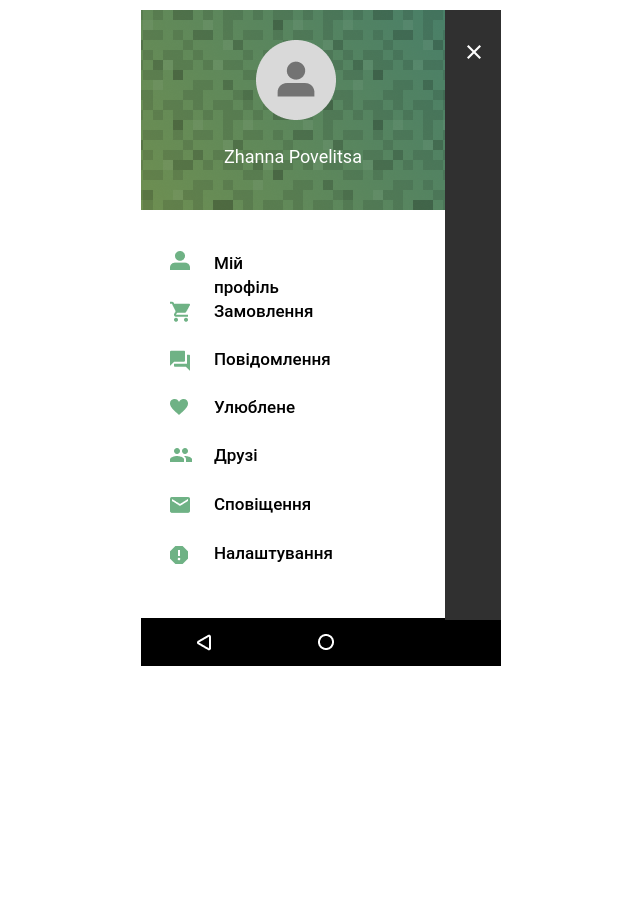
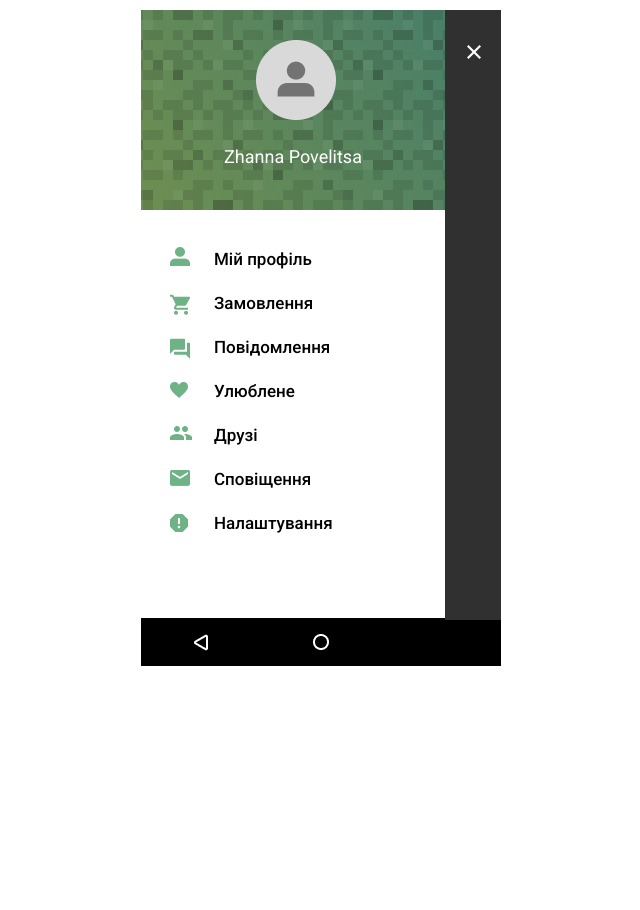
Before and after one commit to Web-21/pz-1-4, a plain HTML site: page acc.html in a window 1280 px wide. Shown: the whole page, without its empty margins (419-1059 px from the left). Drawn offline with Linux system fonts and the light colour scheme.

Commit message:
fixed version

```diff
--- a/acc.html
+++ b/acc.html
@@ -10,7 +10,6 @@
     <link rel="stylesheet" type="text/css" href="./css/menu.css" />
   </head>
   <body>
-
     <div class="up">
       <div class="side_nav">
         <div class="rectangles">
@@ -18,55 +17,58 @@
             <div class="photo"></div>
           </div>
           <div class="text">
-                    <a> Zhanna Povelitsa</a>
+            <a class="my_name"> Zhanna Povelitsa</a>
           </div>
         </div>
-            <div class="choices">
-                <div class="icons">
-                    <div class="my_profile"></div>
-                    <div class="purchases"></div>
-                    <div class="mess"></div>
-                    <div class="favourite"></div>
-                    <div class="friends"></div>
-                    <div class="messages"></div>
-                    <div class="spam"></div>
-                </div>
-                <div class="points">
-                    <div class="prof">
-                        <a>Мій профіль</a>
-                    </div>
-                    <div class="zam">
-                        <a>Замовлення</a>
-                    </div>
-                    <div class="pov">
-                        <a>Повідомлення</a>
-                    </div>
-                    <div class="fav">
-                        <a>Улюблене</a>
-                    </div>
-                    <div class="fri">
-                        <a>Друзі</a>
-                    </div>
-                    <div class="spov">
-                        <a>Сповіщення</a>
-                    </div>
-                    <div class="settings">
-                        <a>Налаштування</a>
-                    </div>
-                </div>
-            </div>
+        <nav class="choices">
+          <ul class="icons">
+            <li class="my_profile"></li>
+            <li class="purchases"></li>
+            <li class="icons_blocks mess"></li>
+            <li class="icons_blocks favourite"></li>
+            <li class="icons_blocks friends"></li>
+            <li class="icons_blocks messages"></li>
+            <li class="icons_blocks spam"></li>
+          </ul>
+          <ul class="points">
+            <li class="text_myprofile">
+              <a href="#">Мій профіль</a>
+            </li>
+            <li class="text_myprofile">
+              <a href="#">Замовлення</a>
+            </li>
+            <li class="text_myprofile">
+              <a href="#">Повідомлення</a>
+            </li>
+            <li class="text_myprofile">
+              <a href="#">Улюблене</a>
+            </li>
+            <li class="text_myprofile">
+              <a href="#">Друзі</a>
+            </li>
+            <li class="text_myprofile">
+              <a href="#">Сповіщення</a>
+            </li>
+            <li class="text_myprofile">
+              <a href="#">Налаштування</a>
+            </li>
+          </ul>
+        </nav>
         <div class="close"></div>
       </div>
-      <div class="b">
+      <div class="block">
         <div class="close">
-            <div class="c" onclick="location.href='index.html'"></div>
+          <div class="cross" onclick="location.href='index.html'"></div>
         </div>
       </div>
     </div>
     <div class="navbar">
-        <div class="back"></div>
-        <div class="home"></div>
-        <div class="recent"></div>
+      <div class="panel_of_manage back"></div>
+      <div class="panel_of_manage home"></div>
+      <div class="panel_of_manage recent"></div>
     </div>
   </body>
+  <style>
+    @import url("https://fonts.googleapis.com/css2?family=Roboto:ital,wght@0,100;0,300;0,400;0,500;0,700;0,900;1,100;1,300;1,400;1,500;1,700;1,900&display=swap");
+  </style>
 </html>
--- a/css/detail_page.css
+++ b/css/detail_page.css
@@ -1,7 +1,12 @@
+:root {
+  --general-bg-color: #303030;
+  --color-text: #6fb285;
+  --white-color: #fff;
+}
 .background_detail_page {
   width: 360px;
   height: 1080px;
-  background-color: #303030;
+  background-color: var(--general-bg-color);
   margin-left: 550px;
 }
 .app_bar_bg {
@@ -22,26 +27,25 @@
   height: 24px;
   margin-top: 40px;
   margin-left: 40px;
-  font: Roboto;
-  font-size: 20px;
+  font-family: Roboto;
+  font-size: 18px;
   font-weight: 500;
   line-height: 23.44px;
   text-align: left;
-  color: #ffffff;
+  color: var(--white-color);
 }
 .three_points {
   width: 12px;
   height: 24px;
   margin-left: 50px;
   margin-top: 45px;
-  color: #ffffff;
+  color: var(--white-color);
 }
-
 .explotion {
   background-image: url(../img/news/explotion.png);
   width: 340px;
   height: 260px;
-  border: 1px solid #303030;
+  border: 1px solid var(--general-bg-color);
   background-repeat: no-repeat;
   margin-left: 8px;
 }
@@ -67,9 +71,9 @@
   font-weight: 400;
   line-height: 24px;
   text-align: left;
-  color: #fff;
+  color: var(--white-color);
 }
-.sharelike1 {
+.share_like {
   display: flex;
 }
 .like {
@@ -138,7 +142,7 @@
   font-weight: 400;
   line-height: 24px;
   text-align: left;
-  color: #ffffff;
+  color: var(--white-color);
 }
 .man_photo {
   width: 40px;
@@ -165,8 +169,7 @@
 .woman {
   display: flex;
 }
-.text_mess1,
-.text_mess2 {
+.text_mess {
   width: 226px;
   height: 160px;
   font-family: Roboto;
@@ -205,12 +208,12 @@
   font-weight: 400;
   line-height: 24px;
   text-align: left;
-  color: #ffffff;
+  color: var(--white-color);
   margin-left: 20px;
   margin-bottom: 15px;
 }
 .date {
-  width: 148px;
+  width: 180px;
   height: 26px;
   display: flex;
 }
@@ -223,25 +226,30 @@
   margin-top: 5px;
 }
 .cal_text {
-  width: 102px;
+  width: 130px;
   height: 54px;
   font-family: Roboto;
   font-size: 16px;
   font-weight: 400;
   line-height: 24px;
   text-align: left;
-  color: #6fb285;
+  color: var(--color-text);
   margin-top: 2px;
   display: flex;
 }
 .may {
   width: 115px;
   height: 20px;
+  color: var(--color-text);
+}
+.place {
+  color: var(--color-text);
 }
 .social {
-  width: 228px;
+  width: 258px;
   height: 20px;
   display: flex;
+  margin-top: 15px;
 }
 .soc {
   width: 35px;
@@ -250,16 +258,17 @@
   background-repeat: no-repeat;
   margin-left: 15px;
   margin-top: 5px;
+  color: var(--color-text);
 }
 .soc_text {
-  width: 200px;
+  width: 230px;
   height: 34px;
   font-family: Roboto;
   font-size: 15px;
   font-weight: 400;
   line-height: 24px;
   text-align: left;
-  color: #6fb285;
+  color: var(--color-text);
   margin-top: 2px;
 
 }
@@ -268,8 +277,11 @@
   height: 42px;
   margin-left: 20px;
   background: #39784e;
-  color: #ffffff;
+  color: var(--white-color);
   border: 2px;
+}
+.booking, .like, .share, .three_points, .arrow, .back, .home, .recent:hover{
+  cursor: pointer;
 }
 .navbar {
   width: 360px;
@@ -278,27 +290,19 @@
   margin-top: 30px;
   display: flex;
 }
+.panel_of_manage {
+  background-repeat: no-repeat;
+  background-position: center;
+  border: 2px;
+  height: 48px;
+  width: 120px;
+}
 .back {
-  background-repeat: no-repeat;
   background-image: url(../img/news/back.png);
-  width: 130px;
-  height: 48px;
-  border: 2px;
-  background-position: center;
 }
 .home {
-  background-repeat: no-repeat;
   background-image: url(../img/news/home.png);
-  width: 120px;
-  height: 48px;
-  border: 2px;
-  background-position: center;
 }
 .recent {
-  background-repeat: no-repeat;
   background-image: url(../img/news/recent.png);
-  width: 120px;
-  height: 48px;
-  border: 2px;
-  background-position: center;
 }
--- a/css/main.css
+++ b/css/main.css
@@ -1,8 +1,17 @@
+:root {
+  --general-background-color: #303030;
+  --text-color:#fff;
+  --navbar-color: #000000;
+}
 .background {
   width: 360px;
   height: 1600px;
-  background-color: #303030;
+  background-color: var(--general-background-color);
   margin-left: 550px;
+}
+a {
+  text-decoration: none;
+  color: var(--text-color);
 }
 .app_bar_bg {
   width: 360px;
@@ -18,10 +27,13 @@
   border: 2px;
   background-position: center;
 }
+.dashes, .share, .like, .back, .home, .recent:hover{
+  cursor: pointer;
+}
 .popular_tour {
   width: 145px;
   height: 24px;
-  color: #fff;
+  color: var(--text-color);
   margin-top: 35px;
   font-family: Roboto;
   font-size: 20px;
@@ -29,22 +41,24 @@
   line-height: 23.44px;
   text-align: left;
 }
-.news1 {
-  background-image: url(../img/news/explotion.png);
+.news{
   width: 344px;
   height: 260px;
   margin-left: 8px;
+  border: 1px solid var(--general-background-color);
+}
+.news1 {
+  background-image: url(../img/news/explotion.png);
   margin-top: 30px;
-  border: 1px solid #303030;
 }
-.placeholder1 {
+.placeholder {
   width: 344px;
   height: 68px;
   background-color: #39784e99;
   margin-top: 192px;
   display: flex;
 }
-.text1, .text2, .text3, .text4, .text5 {
+.text {
   width: 250px;
   height: 330px;
   top: 284px;
@@ -58,9 +72,9 @@
   font-weight: 400;
   line-height: 24px;
   text-align: left;
-  color: #fff;
+  color: var(--text-color);
 }
-.sharelike1, .sharelike2, .sharelike3, .sharelike4, .sharelike5 {
+.share_like {
   display: flex;
 }
 .like {
@@ -85,96 +99,43 @@
   gap: 0px;
   opacity: 0px;
   background-size: cover;
-
 }
 .news2 {
   background-image: url(../img/news/water.png);
-  width: 344px;
-  height: 260px;
-  margin-left: 8px;
   margin-top: 20px;
-  border: 1px solid #303030;
-}
-.placeholder2 {
-  width: 344px;
-  height: 68px;
-  background-color: #39784e99;
-  margin-top: 192px;
-  display: flex;
 }
 .news3 {
   background-image: url(../img/news/gun.png);
-  width: 344px;
-  height: 260px;
-  margin-left: 8px;
   margin-top: 20px;
-  border: 1px solid #303030;
-}
-.placeholder3 {
-  width: 344px;
-  height: 68px;
-  background-color: #39784e99;
-  margin-top: 192px;
-  display: flex;
 }
 .news4 {
   background-image: url(../img/news/tractor.png);
-  width: 344px;
-  height: 260px;
-  margin-left: 8px;
   margin-top: 20px;
-  border: 1px solid #303030;
-}
-.placeholder4 {
-  width: 344px;
-  height: 68px;
-  background-color: #39784e99;
-  margin-top: 192px;
-  display: flex;
 }
 .news5 {
   background-image: url(../img/news/tank.png);
-  width: 344px;
-  height: 260px;
-  margin-left: 8px;
   margin-top: 20px;
-  border: 1px solid #303030;
-}
-.placeholder5 {
-  width: 344px;
-  height: 68px;
-  background-color: #39784e99;
-  margin-top: 192px;
-  display: flex;
 }
 .navbar {
   width: 360px;
   height: 48px;
-  background-color: #000000;
+  background-color: var(--navbar-color);
   margin-top: 70px;
   display: flex;
 }
+.panel_of_manage {
+  background-repeat: no-repeat;
+  background-position: center;
+  border: 2px;
+  height: 48px;
+  width: 120px;
+}
 .back {
-  background-repeat: no-repeat;
   background-image: url(../img/news/back.png);
-  width: 130px;
-  height: 48px;
-  border: 2px;
-  background-position: center;
 }
 .home {
-  background-repeat: no-repeat;
   background-image: url(../img/news/home.png);
-  width: 120px;
-  height: 48px;
-  border: 2px;
-  background-position: center;
 }
 .recent {
-  background-repeat: no-repeat;
   background-image: url(../img/news/recent.png);
-  width: 120px;
-  height: 48px;
-  border: 2px;
-  background-position: center;
 }
--- a/css/menu.css
+++ b/css/menu.css
@@ -1,38 +1,43 @@
+:root {
+  --color-of-background: #fff;
+  --block-color: #303030;
+  --text-color: black;
+}
 .up {
   width: 360px;
   height: 610px;
-  background: #fff;
+  background: var(--color-of-background);
   margin-left: 550px;
   display: flex;
 }
 .side_nav {
   width: 304px;
   height: 592px;
-  background: #fff;
-  border: 1px solid white;
+  background: var(--color-of-background);
+  border: 1px solid var(--color-of-background);
 }
 .rectangles {
   width: 304px;
   height: 200px;
   background-image: url(../img/curtain/greenn.png);
   background-position: center;
-  border: 1px solid white;
+  border: 1px solid var(--color-of-background);
 }
 .close {
   width: 60px;
   height: 340px;
 }
-.c {
+.cross {
   width: 14px;
   height: 14px;
   margin-top: 35px;
   margin-left: 22px;
   background-image: url(../img/curtain/close.png);
 }
-.b {
+.block {
   width: 56px;
   height: 610px;
-  background: #303030;
+  background: var(--block-color);
   margin-top: 1.5px;
 }
 .window {
@@ -47,210 +52,110 @@
   font-weight: 400;
   line-height: 24px;
   text-align: center;
-  color: #fff;
   margin-top: 15px;
+}
+.my_name {
+  color: var(--color-of-background);
 }
 .photo {
   width: 80px;
   height: 80px;
   background-image: url(../img/curtain/Avatar.png);
 }
-
+.icons_blocks {
+  width: 24px;
+  height: 24px;
+  background-repeat: no-repeat;
+  margin-left: 30px;
+  margin-top: 20px;
+}
 .my_profile {
   width: 20px;
   height: 20px;
   background-image: url(../img/curtain/Vector.png);
   background-repeat: no-repeat;
   margin-left: 30px;
-  margin-top: 40px;
+  margin-top: 20px;
 }
-
 .purchases {
   width: 24px;
   height: 24px;
   background-image: url(../img/curtain/purchases.png);
   background-repeat: no-repeat;
   margin-left: 30px;
-  margin-top: 30px;
+  margin-top: 27px;
 }
 .mess {
-  width: 24px;
-  height: 24px;
   background-image: url(../img/curtain/pov.png);
-  background-repeat: no-repeat;
-  margin-left: 30px;
-  margin-top: 25px;
 }
 .favourite {
-  width: 24px;
-  height: 24px;
   background-image: url(../img/curtain/favourite.png);
-  background-repeat: no-repeat;
-  margin-left: 30px;
-  margin-top: 25px;
 }
 .friends {
-  width: 24px;
-  height: 24px;
   background-image: url(../img/curtain/social.png);
-  background-repeat: no-repeat;
-  margin-left: 30px;
-  margin-top: 25px;
 }
 .messages {
-  width: 24px;
-  height: 24px;
   background-image: url(../img/curtain/message.png);
-  background-repeat: no-repeat;
-  margin-left: 30px;
-  margin-top: 25px;
 }
 .spam {
-  width: 24px;
-  height: 24px;
   background-image: url(../img/curtain/spam.png);
-  background-repeat: no-repeat;
-  margin-left: 30px;
-  margin-top: 25px;
 }
 .choices {
   display: flex;
 }
-.prof {
-  width: 93px;
+.text_myprofile {
+  width: 113px;
   height: 24px;
-  top: 236px;
-  left: 72px;
-  gap: 0px;
-  opacity: 0px;
   font-family: Roboto;
   font-size: 17px;
   font-weight: 500;
   line-height: 24px;
   text-align: left;
-  margin-top: 40px;
-  margin-left: 20px;
-  border: 2px;
-}
-.zam {
-  width: 93px;
-  height: 24px;
-  top: 236px;
-  left: 72px;
-  gap: 0px;
-  opacity: 0px;
-  font-family: Roboto;
-  font-size: 17px;
-  font-weight: 500;
-  line-height: 24px;
-  text-align: left;
-  margin-top: 24px;
+  margin-top: 20px;
   margin-left: 20px;
 }
-.pov {
-  width: 93px;
-  height: 24px;
-  top: 236px;
-  left: 72px;
-  gap: 0px;
-  opacity: 0px;
-  font-family: Roboto;
-  font-size: 17px;
-  font-weight: 500;
-  line-height: 24px;
-  text-align: left;
-  margin-top: 24px;
-  margin-left: 20px;
+a {
+  text-decoration: none;
+  color: var(--text-color);
 }
-.fav {
-    width: 93px;
-    height: 24px;
-    top: 236px;
-    left: 72px;
-    gap: 0px;
-    opacity: 0px;
-    font-family: Roboto;
-    font-size: 17px;
-    font-weight: 500;
-    line-height: 24px;
-    text-align: left;
-    margin-top: 24px;
-    margin-left: 20px;
+li {
+  list-style-type: none;
 }
-.fri {
-    width: 93px;
-    height: 24px;
-    top: 236px;
-    left: 72px;
-    gap: 0px;
-    opacity: 0px;
-    font-family: Roboto;
-    font-size: 17px;
-    font-weight: 500;
-    line-height: 24px;
-    text-align: left;
-    margin-top: 24px;
-    margin-left: 20px;
+ul {
+  padding-left: 0;
 }
-.spov {
-    width: 93px;
-    height: 24px;
-    top: 236px;
-    left: 72px;
-    gap: 0px;
-    opacity: 0px;
-    font-family: Roboto;
-    font-size: 17px;
-    font-weight: 500;
-    line-height: 24px;
-    text-align: left;
-    margin-top: 25px;
-    margin-left: 20px;
-}
-.settings {
-    width: 93px;
-    height: 24px;
-    top: 236px;
-    left: 72px;
-    gap: 0px;
-    opacity: 0px;
-    font-family: Roboto;
-    font-size: 17px;
-    font-weight: 500;
-    line-height: 24px;
-    text-align: left;
-    margin-top: 25px;
-    margin-left: 20px;
-}
-
 .navbar {
   width: 360px;
   height: 48px;
-  background-color: #000000;
+  background-color: var(--text-color);
   margin-left: 552px;
   display: flex;
 }
+.panel_of_manage {
+  background-repeat: no-repeat;
+  background-position: center;
+  border: 2px;
+  height: 48px;
+  width: 120px;
+}
 .back {
-  background-repeat: no-repeat;
   background-image: url(../img/news/back.png);
-  width: 130px;
-  height: 48px;
-  border: 2px;
-  background-position: center;
 }
 .home {
-  background-repeat: no-repeat;
   background-image: url(../img/news/home.png);
-  width: 120px;
-  height: 48px;
-  border: 2px;
-  background-position: center;
 }
 .recent {
-  background-repeat: no-repeat;
   background-image: url(../img/news/recent.png);
-  width: 120px;
-  height: 48px;
-  border: 2px;
-  background-position: center;
 }
+.back,
+.home,
+.recent,
+.cross,
+.my_profile,
+.purchases,
+.favourite,
+.friends,
+.messages,
+.spam:hover {
+  cursor: pointer;
+}
```
Also changed, not shown: detail_page.html (+9 -6 lines), index.html (+31 -28 lines). Lines whose indentation alone changed are shown as unchanged.
